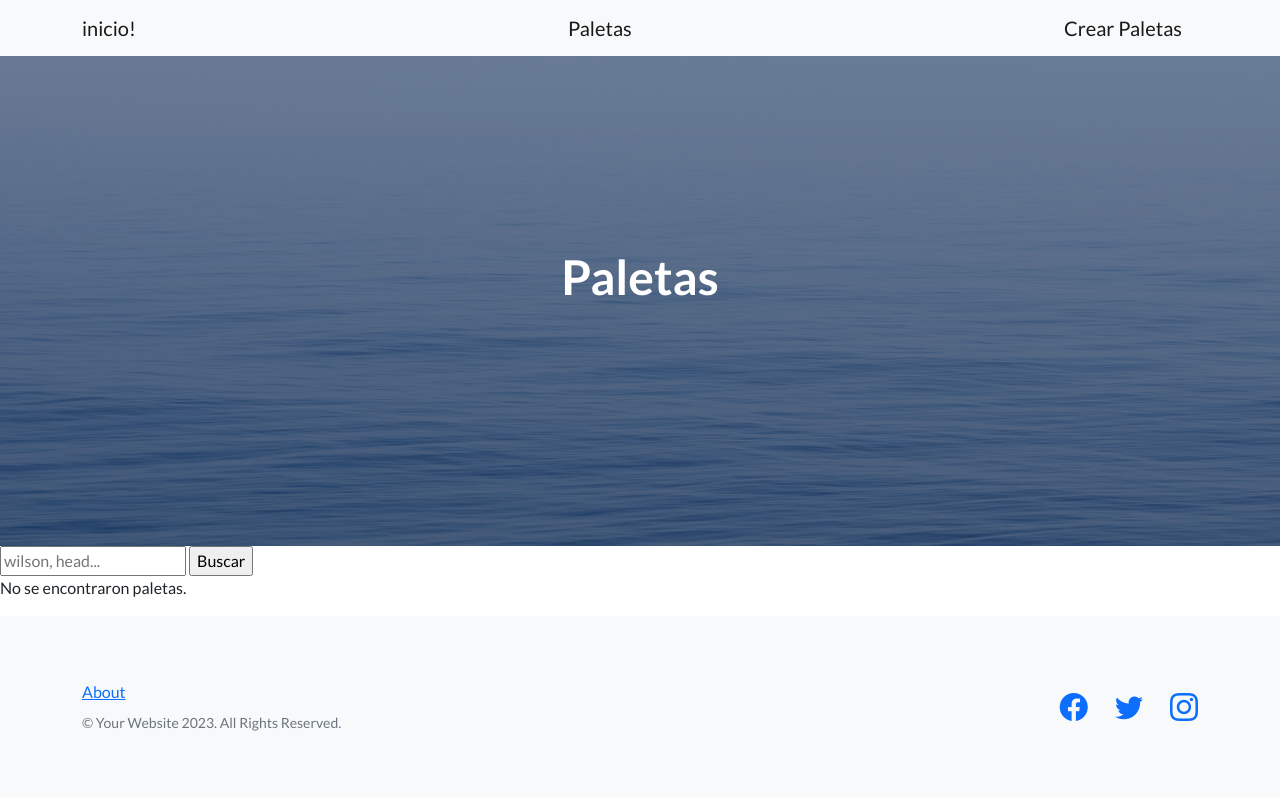
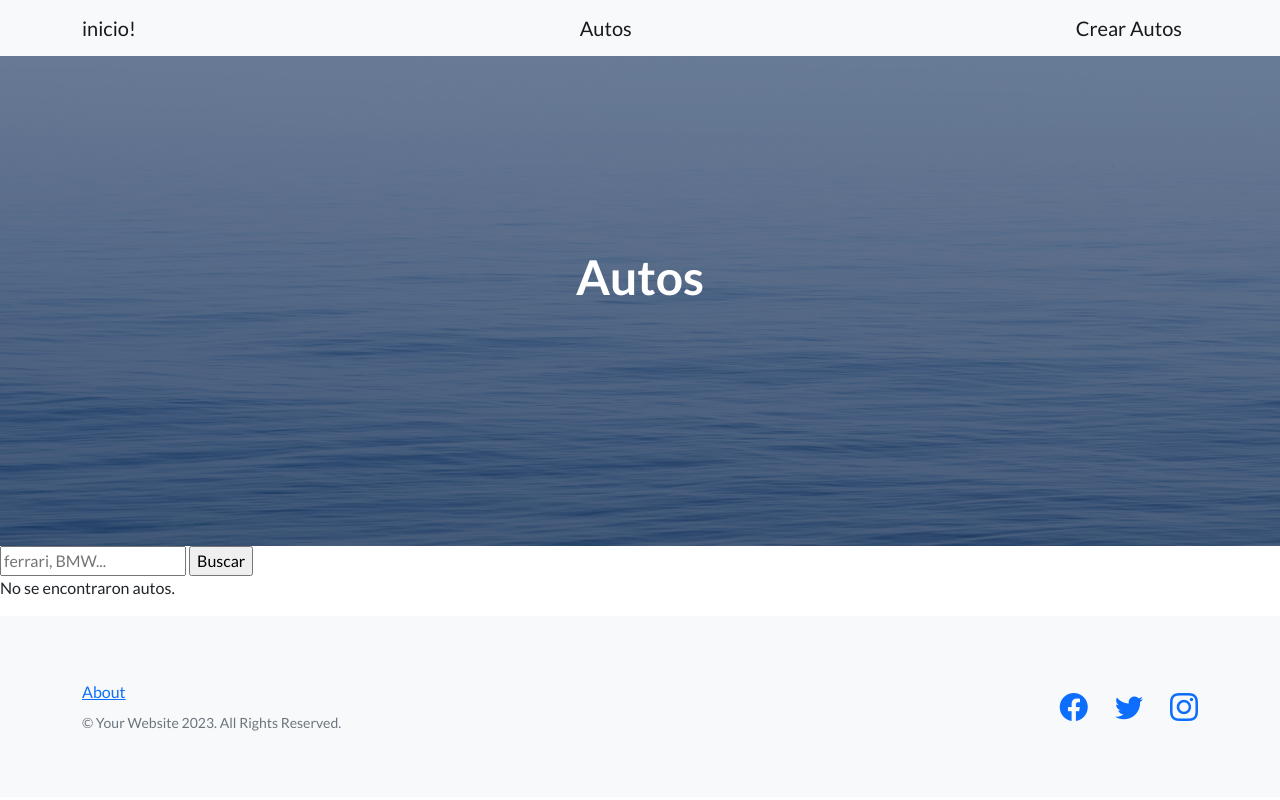
Before and after one commit to MartinGarazurreta/Trabajo-Final-Martin-Garazurreta, a Django app: page /paletas/ in a window 1280 px wide. Run offline with Django 4.2, Linux system fonts and the light colour scheme; data that the repository does not hold is empty; some libraries are stand-ins or nearby versions.

Commit message:
inicializacion del proyecto

```diff
--- a/inicio/admin.py
+++ b/inicio/admin.py
@@ -1,5 +1,5 @@
 from django.contrib import admin
-from inicio.models import Paleta
+from inicio.models import Auto
 
-admin.site.register(Paleta)
+admin.site.register(Auto)
 # Register your models here.
--- a/inicio/forms.py
+++ b/inicio/forms.py
@@ -1,6 +1,6 @@
 from django import forms
 
-class CrearPalteaFormulario(forms.Form):
+class CrearAutoFormulario(forms.Form):
     marca = forms.CharField(max_length=30)
     descripcion = forms.CharField(max_length=250)
     anio = forms.IntegerField()
--- a/inicio/models.py
+++ b/inicio/models.py
@@ -1,6 +1,6 @@
 from django.db import models
 
-class Paleta(models.Model):
+class Auto(models.Model):
     marca = models.CharField(max_length=30)
     descripcion = models.TextField()
     anio = models.IntegerField()
--- a/inicio/templates/inicio/paletas.html
+++ b/inicio/templates/inicio/autos.html
@@ -1,29 +1,29 @@
 {% extends "base.html" %}
 
 {% block title_head %}
-<title>Paletas</title>
+<title>Autos</title>
 {% endblock title_head %}
 
 {% block h1_header %}
-Paletas
+Autos
 {% endblock h1_header %}
 
 
 {% block main %}
 
 <form action="">
-    <input type="text" name="marca" placeholder="wilson, head...">
+    <input type="text" name="marca" placeholder="ferrari, BMW...">
     <input type="submit" value="Buscar">
 </form>
-{% if listado_de_paletas %}
+{% if listado_de_autos %}
 <ul>
-    {% for paleta in listado_de_paletas %}
+    {% for auto in listado_de_autos %}
 
-    <li>{{paleta}}</li>
+    <li>{{auto}}</li>
 
     {% endfor %}
 </ul>
 {% else %}
-<p>No se encontraron paletas. </p>
+<p>No se encontraron autos. </p>
 {% endif %}
 {% endblock main %}
--- a/inicio/templates/inicio/crear_paleta.html
+++ b/inicio/templates/inicio/crear_autos.html
@@ -1,11 +1,11 @@
 {% extends "base.html" %}
 
 {% block title_head %}
-<title> Crear paleta</title>
+<title> Crear auto</title>
 {% endblock title_head %}
 
 {% block h1_header %}
-Crear paleta
+Crear auto
 {% endblock h1_header %}
 
 
--- a/inicio/urls.py
+++ b/inicio/urls.py
@@ -1,7 +1,7 @@
 from django.urls import path
-from inicio.views import inicio, paletas, crear_paleta
+from inicio.views import inicio, autos, crear_auto
 urlpatterns = [
     path('', inicio, name='inicio'),
-    path('paletas/', paletas, name='paletas'),
-    path('paletas/crear/', crear_paleta, name='crear_paleta'),
+    path('paletas/', autos, name='autos'),
+    path('paletas/crear/', crear_auto, name='crear_auto'),
 ]
--- a/inicio/views.py
+++ b/inicio/views.py
@@ -1,21 +1,21 @@
 from django.shortcuts import render, redirect
-from inicio.models import Paleta
-from inicio.forms import CrearPalteaFormulario
+from inicio.models import Auto
+from inicio.forms import CrearAutoFormulario
 def inicio(request):
 
 
     return render(request, "inicio/inicio.html", {})
-def paletas(request):
+def autos(request):
 
 
     marca_a_buscar = request.GET.get('marca')
     if marca_a_buscar:
-        listado_de_paletas = Paleta.objects.filter(marca__icontains=marca_a_buscar)
+        listado_de_autos = Auto.objects.filter(marca__icontains=marca_a_buscar)
     else:
-        listado_de_paletas = Paleta.objects.all()
+        listado_de_autos = Auto.objects.all()
 
-    return render(request, 'inicio/paletas.html', {'listado_de_paletas': listado_de_paletas})
-def crear_paleta(request):
+    return render(request, 'inicio/autos.html', {'listado_de_autos': listado_de_autos})
+def crear_auto(request):
 
     #print('===============')
     #print('GET')
@@ -27,22 +27,22 @@
      #   marca = request.POST.get('marca')
      #   descripcion = request.POST.get('descripcion')
      #   anio = request.POST.get('anio')
-     #   paleta = Paleta(marca=marca, descripcion=descripcion, anio=anio)
-     #   paleta.save()
+     #   auto = Paleta(marca=marca, descripcion=descripcion, anio=anio)
+     #   auto.save()
 
 
     if request.method == 'POST':
-        formulario = CrearPalteaFormulario(request.POST)
+        formulario = CrearAutoFormulario(request.POST)
         if formulario.is_valid():
             info_limpia = formulario.cleaned_data
             marca = info_limpia.get('marca')
             descripcion = info_limpia.get('descripcion')
             anio = info_limpia.get('anio')
-            paleta = Paleta(marca=marca.lower(), descripcion=descripcion, anio=anio)
+            paleta = Auto(marca=marca.lower(), descripcion=descripcion, anio=anio)
             paleta.save()
 
-            return redirect('paletas')
+            return redirect('autos')
         else:
-            return render(request, 'inicio/crear_paleta.html', {'formulario': formulario})
-    formulario = CrearPalteaFormulario()
-    return render(request, 'inicio/crear_paleta.html', {'formulario': formulario})
+            return render(request, 'inicio/crear_auto.html', {'formulario': formulario})
+    formulario = CrearAutoFormulario()
+    return render(request, 'inicio/crear_auto.html', {'formulario': formulario})
--- a/templates/base.html
+++ b/templates/base.html
@@ -23,8 +23,8 @@
         <nav class="navbar navbar-light bg-light static-top">
             <div class="container">
                 <a class="navbar-brand" href={% url "inicio" %}>inicio!</a>
-                <a class="navbar-brand" href={% url "paletas" %}>Paletas</a>
-                <a class="navbar-brand" href={% url "crear_paleta" %}>Crear Paletas</a>
+                <a class="navbar-brand" href={% url "autos" %}>Autos</a>
+                <a class="navbar-brand" href={% url "crear_autos" %}>Crear Autos</a>
                 {% comment "" %}<a class="btn btn-primary" href="#signup">Sign Up</a>{% endcomment %}
             </div>
         </nav>
```
Also changed, not shown: inicio/migrations/0001_initial.py.
